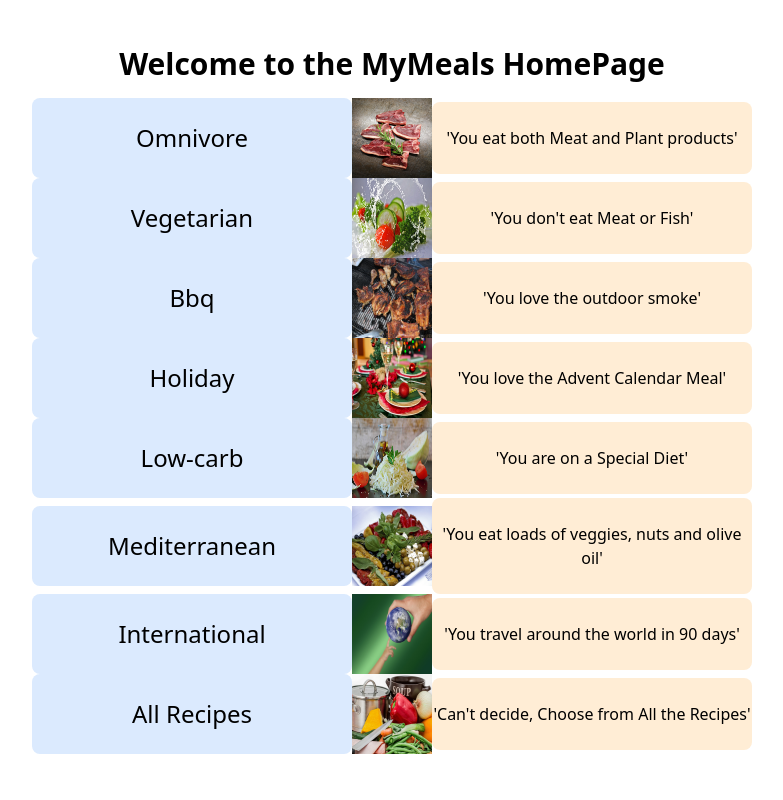
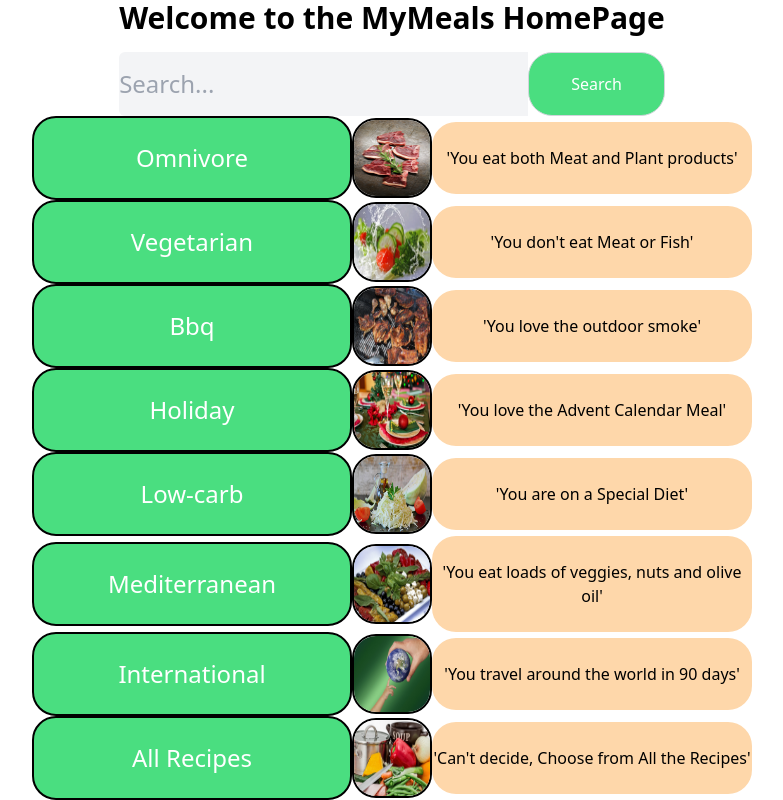
Before and after one commit to WDFP/MyMeals, a Next.js app: page / in a window 1280 px wide. Shown: the whole page, without its empty margins (248-1031 px from the left). Built offline with nearby package versions, Linux system fonts and the light colour scheme.

Commit message:
Added Search Bar, Links, and Hover border

```diff
--- a/src/pages/index.js
+++ b/src/pages/index.js
@@ -60,21 +60,41 @@ export default function Home() {
         <title>MyMeals HomePage</title>
       </Head>
       <div className="flex flex-col items-center justify-center min-h-screen">
-        <h1 className="text-3xl font-bold mb-4">
-          Welcome to the MyMeals HomePage
-        </h1>
+        <div>
+          <h1 className="flex text-3xl font-bold mb-4 justify-evenly flex-row">
+            Welcome to the MyMeals HomePage
+          </h1>
+          <form class="flex flex-row justify-evenly">
+            <input
+              class="py-4 text-2xl border-gray-300 rounded-l-md w-3/4 bg-gray-100"
+              type="text"
+              placeholder="Search..."
+            />
+            <button
+              class="py-4  bg-green-400 text-white rounded-3xl w-1/4 border border-gray-300 hover:bg-blue-500"
+              type="submit"
+            >
+              Search
+            </button>
+          </form>
+        </div>
         <div className="flex flex-col items-center w-full">
           {CATEGORIES.map((i) => {
             return (
               <div className="flex w-full items-center justify-center">
                 <Link
-                  className="bg-blue-100 w-80 text-center py-6 rounded-lg text-2xl font-medium"
+                  className="bg-green-400 text-white w-80 text-center py-6 rounded-3xl text-2xl font-medium border-solid hover:border-dotted border-black border-2"
                   href={i.href}
                 >
                   {i.title}
                 </Link>
-                <img src={i.img} className="w-20 h-20" />
-                <div className="bg-orange-100 w-80 text-center py-6 rounded-lg test-xl font-small">
+                <Link href={i.href}>
+                  <img
+                    src={i.img}
+                    className="w-20 h-20 rounded-3xl border-solid hover:border-dotted border-black border-2"
+                  />
+                </Link>
+                <div className="bg-orange-200 w-80 text-center py-6 rounded-3xl test-xl font-small">
                   {i.description}
                 </div>
               </div>
```
